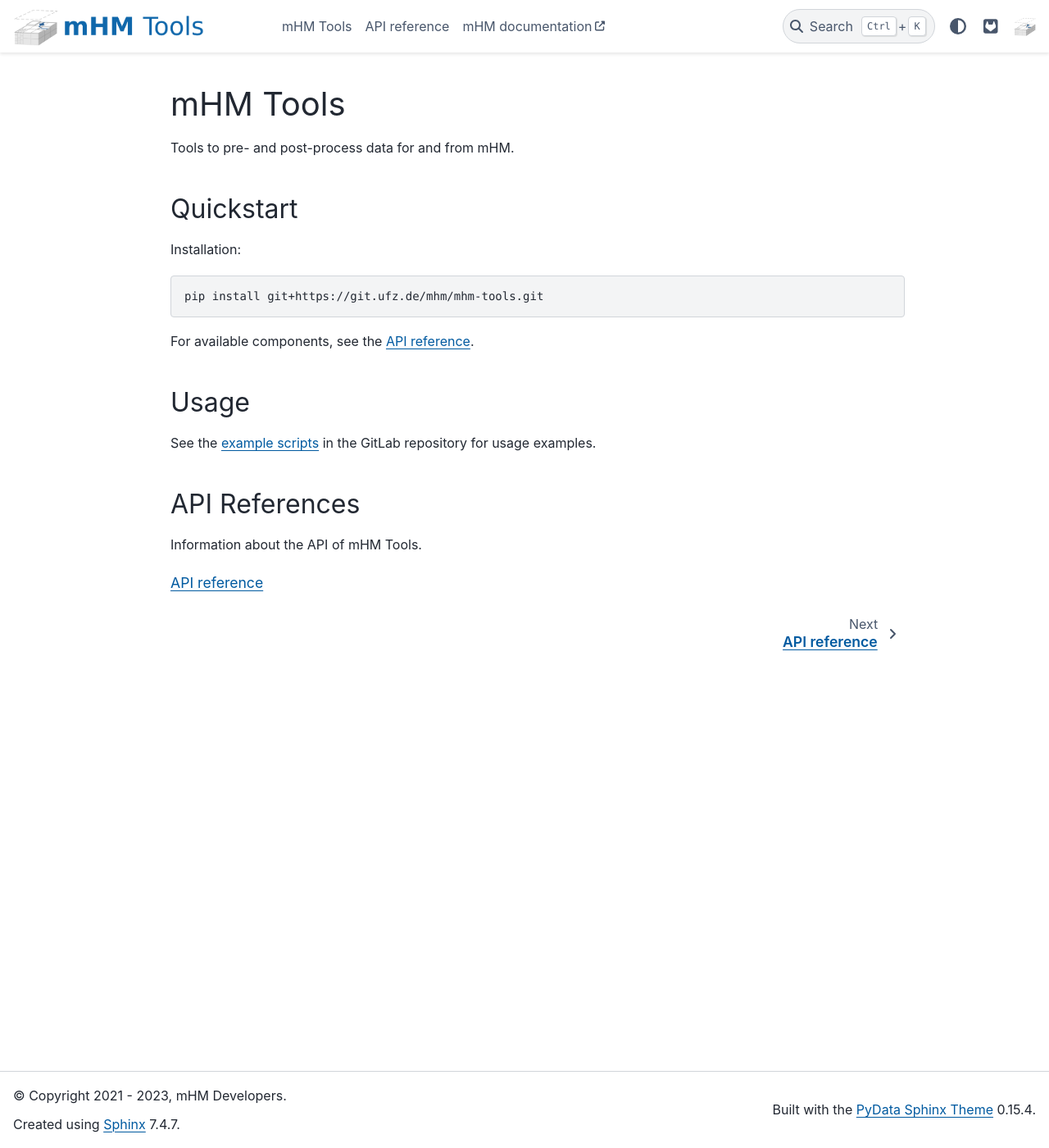
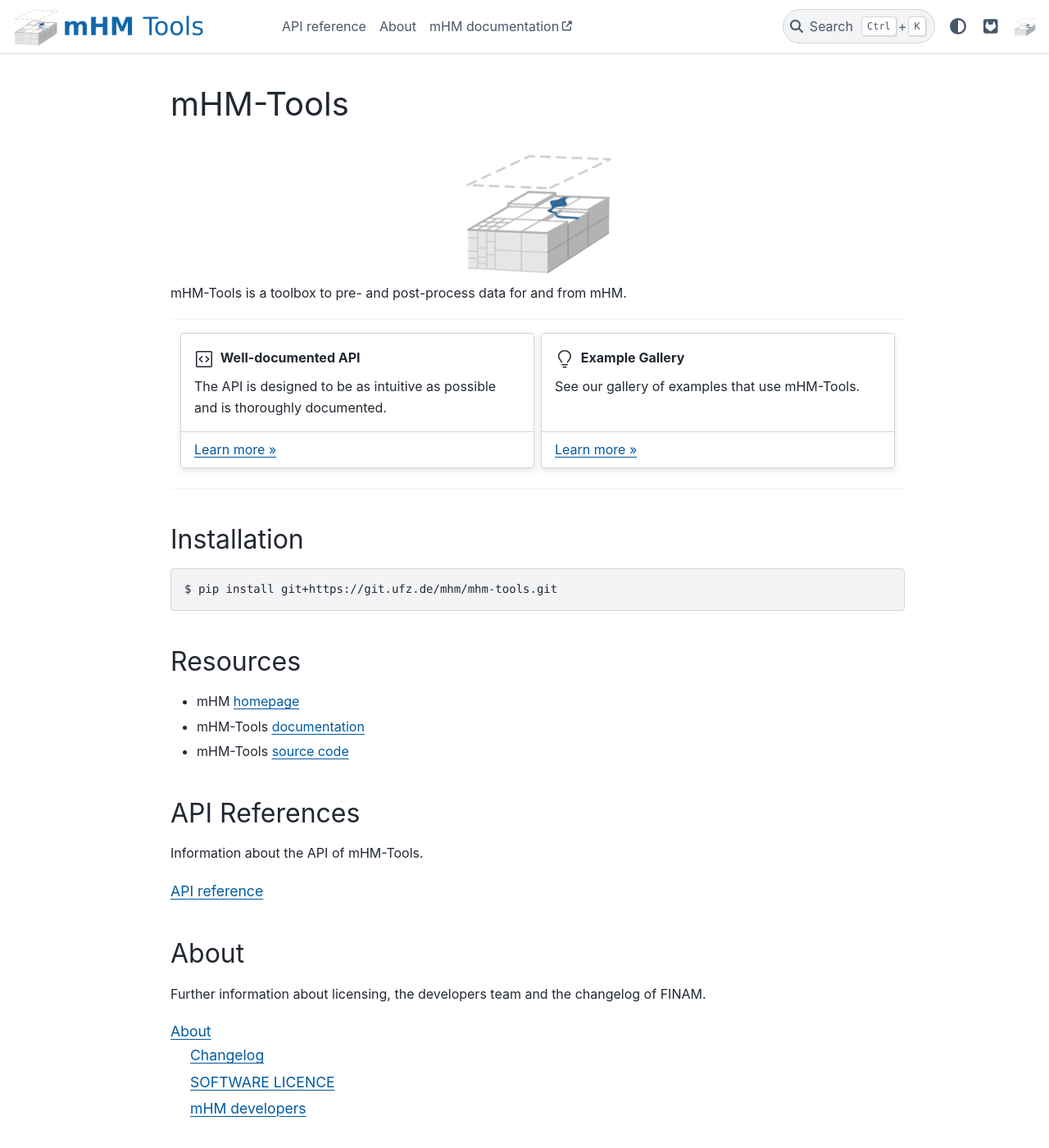
Before and after one commit to mhm-ufz/mHM-Tools, a Sphinx documentation site: the page built from docs/source/index.md, in a window 1280 px wide and 1400 px high. Shown: the whole window at 82% size. Built offline with Sphinx 7.4.7 and the PyData theme 0.15.4, drawn with Linux system fonts in a browser that asks for light colours; some of the changed text lies outside the part shown.

Commit message:
doc: update

````diff
--- /dev/null
+++ b/docs/source/about/authors.rst
@@ -0,0 +1,2 @@
+.. include:: ../../../AUTHORS.md
+   :parser: myst_parser.sphinx_
--- /dev/null
+++ b/docs/source/about/changelog.rst
@@ -0,0 +1,2 @@
+.. include:: ../../../CHANGELOG.md
+   :parser: myst_parser.sphinx_
--- /dev/null
+++ b/docs/source/about/license.rst
@@ -0,0 +1,2 @@
+.. include:: ../../../LICENSE.md
+   :parser: myst_parser.sphinx_
--- a/docs/source/conf.py
+++ b/docs/source/conf.py
@@ -16,10 +16,10 @@ author = "mHM Developers"
 # https://www.sphinx-doc.org/en/master/usage/configuration.html#general-configuration
 
 extensions = [
+    "myst_parser",
     "sphinx_design",
     "sphinx.ext.autodoc",
     "sphinx.ext.autosummary",
-    "sphinx.ext.autosectionlabel",
     "sphinx.ext.intersphinx",
     "sphinx.ext.doctest",
     "sphinx.ext.viewcode",
--- /dev/null
+++ b/docs/source/index.md
@@ -0,0 +1,82 @@
+---
+myst:
+  html_meta:
+    "description lang=en": |
+      Top-level documentation for mHM-Tools, with links to the rest of the site..
+html_theme.sidebar_secondary.remove: true
+---
+
+# mHM-Tools
+
+```{image} _static/logo.png
+:alt: FINAM Logo
+:class: dark-light p-2
+:width: 200px
+:align: center
+:target: https://mhm.pages.ufz.de/mhm-tools
+```
+
+mHM-Tools is a toolbox to pre- and post-process data for and from mHM.
+
+---
+
+::::{grid} 1 2 2 2
+:gutter: 1 1 1 2
+
+:::{grid-item-card} {octicon}`code-square;1.5em;sd-mr-1` Well-documented API
+:link: api/index
+:link-type: doc
+
+The API is designed to be as intuitive as possible and is thoroughly documented.
+
++++
+[Learn more »](api/index)
+:::
+
+:::{grid-item-card} {octicon}`light-bulb;1.5em;sd-mr-1` Example Gallery
+:link: https://mhm-ufz.org/
+:link-type: url
+
+See our gallery of examples that use mHM-Tools.
+
++++
+[Learn more »](https://mhm-ufz.org/)
+:::
+
+::::
+
+---
+
+## Installation
+
+```shell
+$ pip install git+https://git.ufz.de/mhm/mhm-tools.git
+```
+
+## Resources
+
+* mHM [homepage](https://mhm-ufz.org)
+* mHM-Tools [documentation](https://mhm.pages.ufz.de/mhm-tools)
+* mHM-Tools [source code](https://git.ufz.de/mhm/mhm-tools)
+
+## API References
+
+Information about the API of mHM-Tools.
+
+```{toctree}
+:maxdepth: 2
+api/index
+```
+
+## About
+
+Further information about licensing, the developers team and the changelog of FINAM.
+
+```{toctree}
+:maxdepth: 2
+about/index
+```
+
+### License
+
+LGPLv3, Copyright © 2023, the mHM developers from Helmholtz-Zentrum für Umweltforschung GmbH - UFZ. All rights reserved.
--- a/docs/source/index.rst
+++ /dev/null
@@ -1,40 +0,0 @@
-:html_theme.sidebar_secondary.remove: true
-
-=========
-mHM Tools
-=========
-
-Tools to pre- and post-process data for and from mHM.
-
-Quickstart
-----------
-
-Installation:
-
-.. code-block:: bash
-
-    pip install git+https://git.ufz.de/mhm/mhm-tools.git
-
-For available components, see the :doc:`api/index`.
-
-Usage
------
-
-See the `example scripts <https://git.ufz.de/mhm/mhm-tools/-/tree/main/examples>`_
-in the GitLab repository for usage examples.
-
-API References
---------------
-
-Information about the API of mHM Tools.
-
-.. toctree::
-    :hidden:
-    :maxdepth: 1
-
-    self
-
-.. toctree::
-    :maxdepth: 1
-
-    api/index
````
Also changed, not shown: docs/source/about/index.rst (added, +18 -0 lines).
